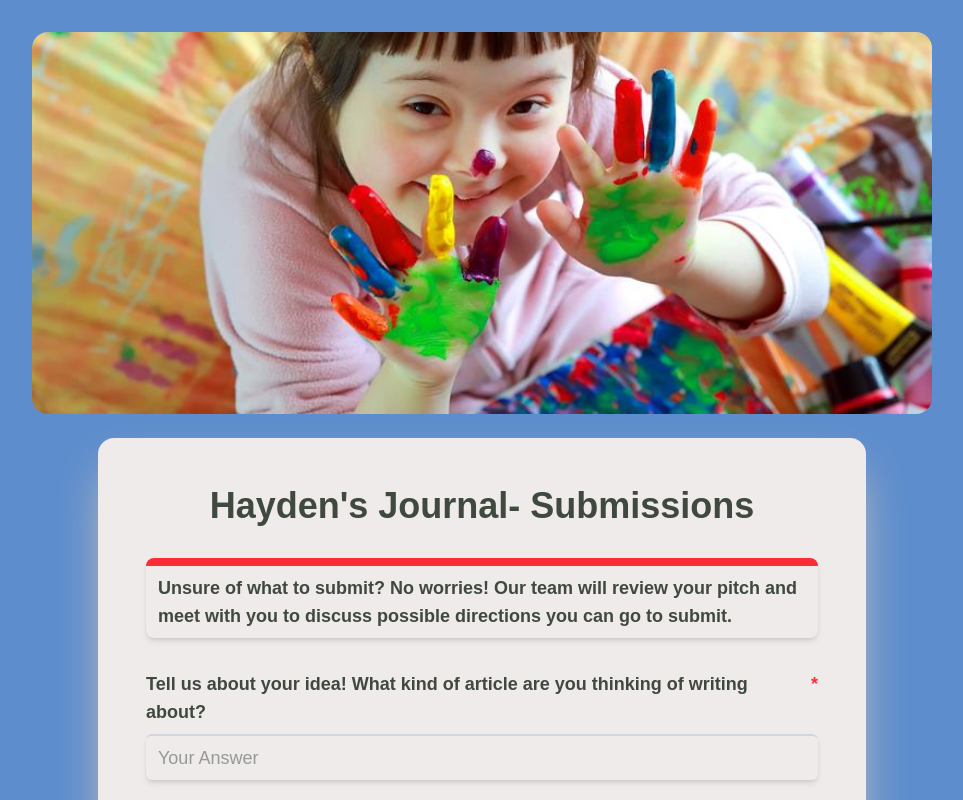
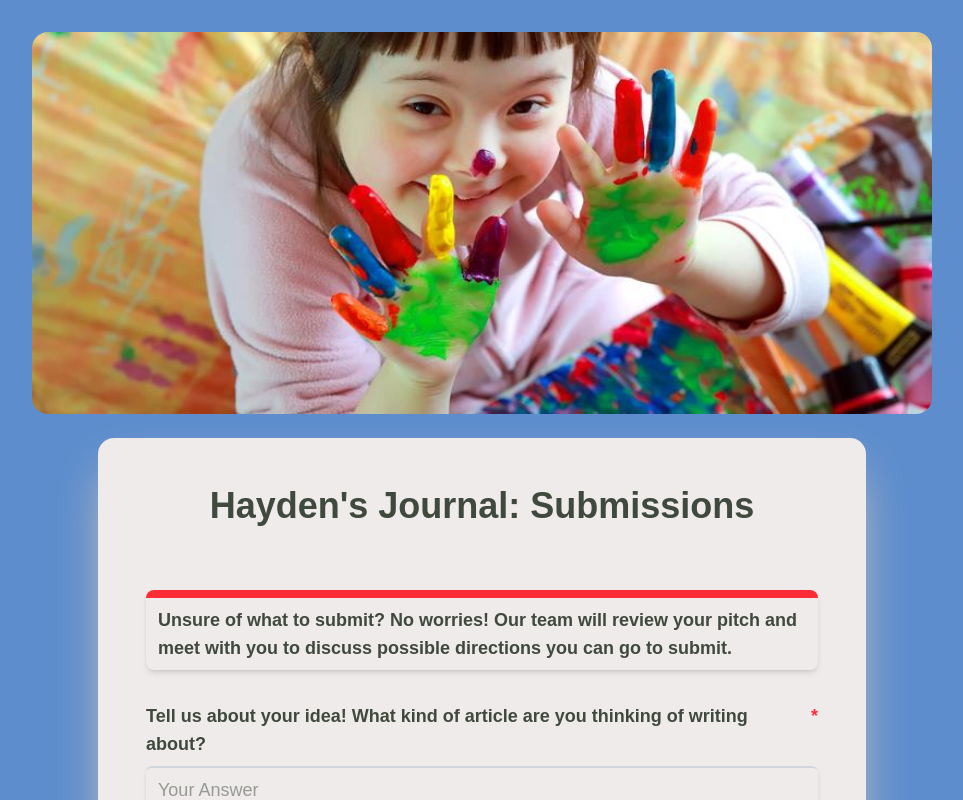
Before and after one commit to Haydens-Hub/auto-publish, a Next.js app: page /form-submission/step2 in a window 1280 px wide. Shown: the top 800 px of the page, without its empty margins (158-1121 px from the left). Built offline with nearby package versions, Linux system fonts and the light colour scheme.

Commit message:
created Header component

```diff
--- /dev/null
+++ b/src/components/Header.tsx
@@ -0,0 +1,14 @@
+import { FunctionComponent, ReactNode } from "react";
+
+export const Header: FunctionComponent<{ children?: ReactNode }> = ({
+  children,
+}) => {
+  return (
+    <div className="flex flex-col justify-center items-center gap-8">
+      <h2 className="text-3xl md:text-4xl font-bold">
+        Hayden&apos;s Journal: Submissions
+      </h2>
+      <div className="flex flex-col gap-8 text-lg mb">{children}</div>
+    </div>
+  );
+};
--- a/src/components/Step1Form.tsx
+++ b/src/components/Step1Form.tsx
@@ -9,6 +9,7 @@ import { useRouter } from "next/navigation";
 import { SubmissionLayout } from "./SubmissionLayout";
 import FormInput from "./FormInput";
 import { submissionCats, titles } from "@/constants/formConstants";
+import { Header } from "./Header";
 
 export const Step1Form = () => {
   const router = useRouter();
@@ -45,29 +46,24 @@ export const Step1Form = () => {
   return (
     <SubmissionLayout onSubmit={handleSubmit} onCancel={() => {}}>
       <div className="border-b border-gray-900/10 pb-12">
-        <div className="flex flex-col justify-center items-center gap-8">
-          <h2 className="text-3xl md:text-4xl font-bold">
-            Hayden&apos;s Journal- Submissions
-          </h2>
-          <div className="flex flex-col gap-8 text-lg mb">
+        <Header>
           <p>
             Hayden’s Hub is an organization focused on social prescribing,
             community building, and collective care for youth with
             neurodevelopmental disabilities (NDDs).
           </p>
           <p>
-              The Hayden’s Hub Journal is our digital publication space. It
-              exists to amplify the voices of youth, caregivers, researchers,
-              artists, and advocates. Through academic essays, personal
-              narratives, poetry, and more, the platform explores themes like
-              neurodiversity, mental health, caregiving, accessibility, and
-              social prescribing.
+            The Hayden’s Hub Journal is our digital publication space. It exists
+            to amplify the voices of youth, caregivers, researchers, artists,
+            and advocates. Through academic essays, personal narratives, poetry,
+            and more, the platform explores themes like neurodiversity, mental
+            health, caregiving, accessibility, and social prescribing.
           </p>
           <p>
-              Whether it&apos;s a literature review on social prescribing, a
-              photo essay from a mutual aid group, or a poem about navigating
-              life as a caregiver— we invite contributors to think critically,
-              feel deeply, and imagine otherwise.
+            Whether it&apos;s a literature review on social prescribing, a photo
+            essay from a mutual aid group, or a poem about navigating life as a
+            caregiver— we invite contributors to think critically, feel deeply,
+            and imagine otherwise.
           </p>
           <Link
             className="text-blue-600 underline"
@@ -75,8 +71,7 @@ export const Step1Form = () => {
           >
             Our submission guidelines can be found here!
           </Link>
-          </div>
-        </div>
+        </Header>
 
         {/* Step 1 Inputs */}
         <div className="flex flex-col justify-start items-start gap-2 mt-8 w-full max-w-2xl mx-auto">
--- a/src/components/Step2Form.tsx
+++ b/src/components/Step2Form.tsx
@@ -9,6 +9,7 @@ import { SubmissionLayout } from "./SubmissionLayout";
 import Link from "next/link";
 import FormInput from "./FormInput";
 import { titles } from "@/constants/formConstants";
+import { Header } from "./Header";
 
 export const Step2Form = () => {
   const router = useRouter();
@@ -49,11 +50,7 @@ export const Step2Form = () => {
       }}
     >
       <div className="border-b border-gray-900/10 pb-12">
-        <div className="flex flex-col justify-center items-center gap-8">
-          <h2 className="text-3xl md:text-4xl font-bold">
-            Hayden&apos;s Journal- Submissions
-          </h2>
-        </div>
+        <Header/>
 
         {/* Step 1 Inputs */}
         <div className="flex flex-col justify-start items-start gap-2 mt-8 w-full max-w-2xl mx-auto">
--- a/src/components/Step3Form.tsx
+++ b/src/components/Step3Form.tsx
@@ -9,6 +9,7 @@ import { SubmissionLayout } from "./SubmissionLayout";
 import Link from "next/link";
 import { categories, titles } from "@/constants/formConstants";
 import FormInput from "./FormInput";
+import { Header } from "./Header";
 
 export const Step3Form = () => {
   const router = useRouter();
@@ -49,11 +50,7 @@ export const Step3Form = () => {
       }}
     >
       <div className="border-b border-gray-900/10 pb-12">
-        <div className="flex flex-col justify-center items-center gap-8">
-          <h2 className="text-3xl md:text-4xl font-bold">
-            Hayden&apos;s Journal- Submissions
-          </h2>
-        </div>
+        <Header/>
 
         {/* Step 3 Inputs */}
         <div className="flex flex-col justify-start items-start gap-2 mt-8 w-full max-w-2xl mx-auto">
```
Lines whose indentation alone changed are shown as unchanged.
